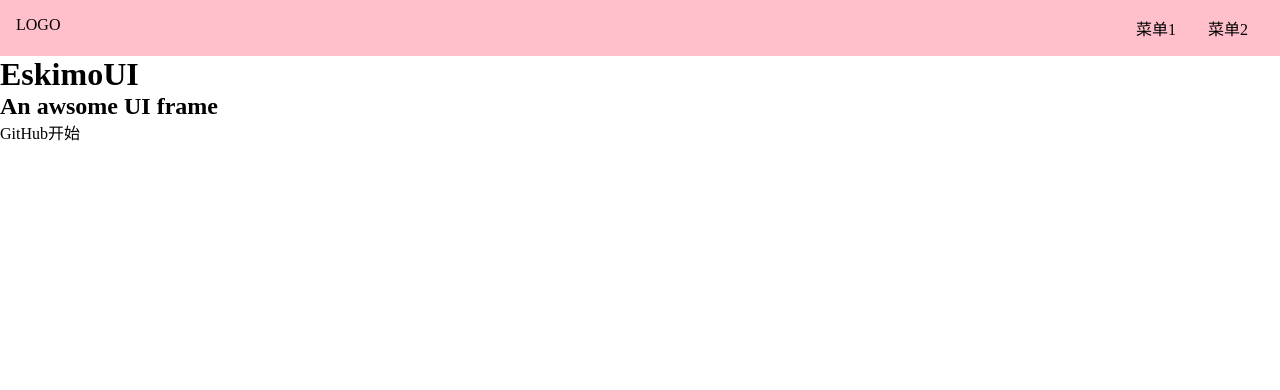
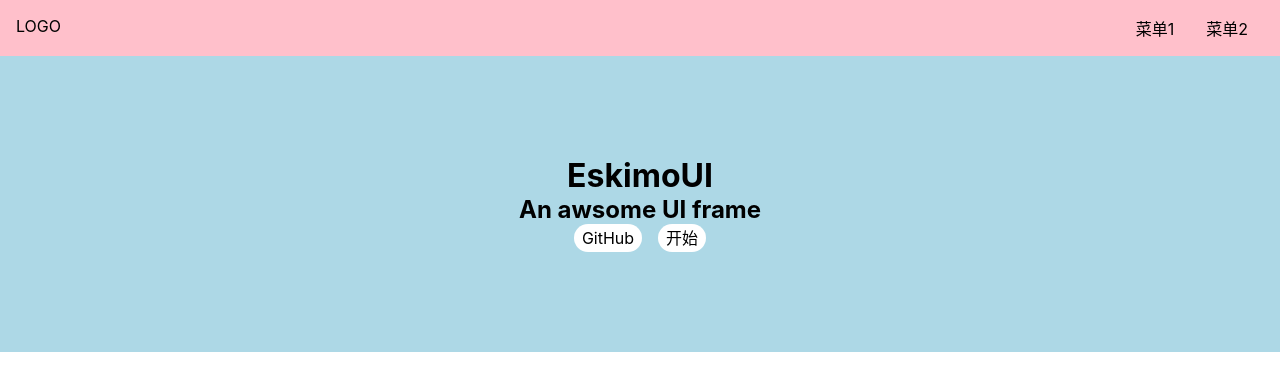
Before and after one commit to Eskimo6666/Vue3GULU, a Vue app: page /#/ in a window 1280 px wide. Shown: the top 390 px of the page. Built offline with nearby package versions, Linux system fonts and the light colour scheme.

Commit message:
home style

```diff
--- a/src/index.scss
+++ b/src/index.scss
@@ -1,4 +1,3 @@
-
 * {
   margin: 0;
   padding: 0;
@@ -13,5 +12,10 @@
   color: inherit;
   &:hover {
     border-bottom: 1px solid;
+    cursor: pointer;
   }
 }
+body{
+  font-size:16px;
+  font-family: -apple-system, "Noto Sans", "Helvetica Neue", Helvetica, "Nimbus Sans L", Arial, "Liberation Sans", "PingFang SC", "Hiragino Sans GB", "Noto Sans CJK SC", "Source Han Sans SC", "Source Han Sans CN", "Microsoft YaHei", "Wenquanyi Micro Hei", "WenQuanYi Zen Hei", "ST Heiti", SimHei, "WenQuanYi Zen Hei Sharp", sans-serif;
+}
--- a/src/views/Home.vue
+++ b/src/views/Home.vue
@@ -21,21 +21,25 @@
 </script>
 
 <style lang="scss" scoped>
-.topnav {
-  background: pink;
-  display: flex;
-  padding: 16px;
-  > .logo {
-    max-width: 6em;
-    margin-right: auto;
-  }
-  > .menu {
+.banner{
+    padding:100px 0;
     display: flex;
-    white-space: nowrap;
-    flex-wrap: nowrap;
-    > li {
-      margin: 0 1em;
+    justify-content: center;
+    align-items: center;
+    flex-direction: column;
+    background: lightblue;
+    > .actions{
+        padding: 0 8px;
+        a {
+            margin:0 8px;
+            background: #fff;
+            display: inline-block;
+            $h: 28px;
+            height:$h;
+            line-height: $h;
+            border-radius: $h / 2;
+            padding: 0 8px;
+        }
     }
-  }
 }
 </style>
```
Lines whose indentation alone changed are shown as unchanged.
